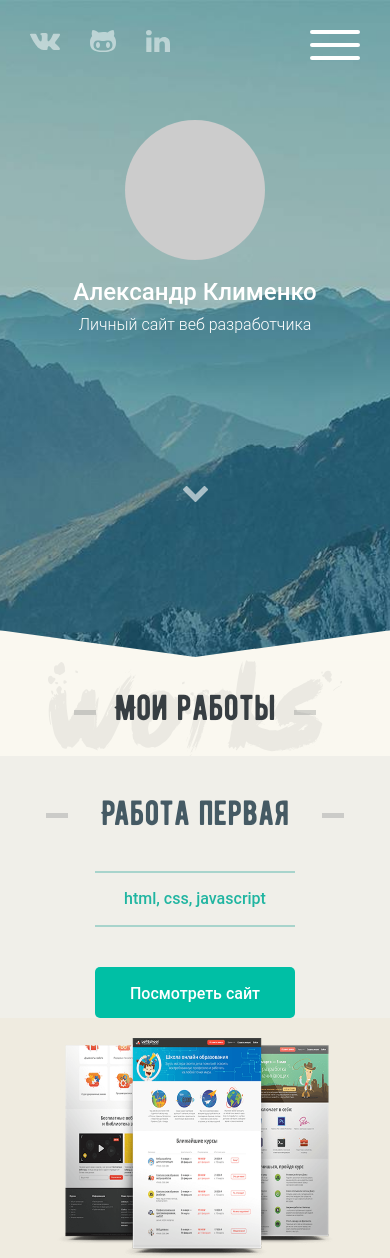
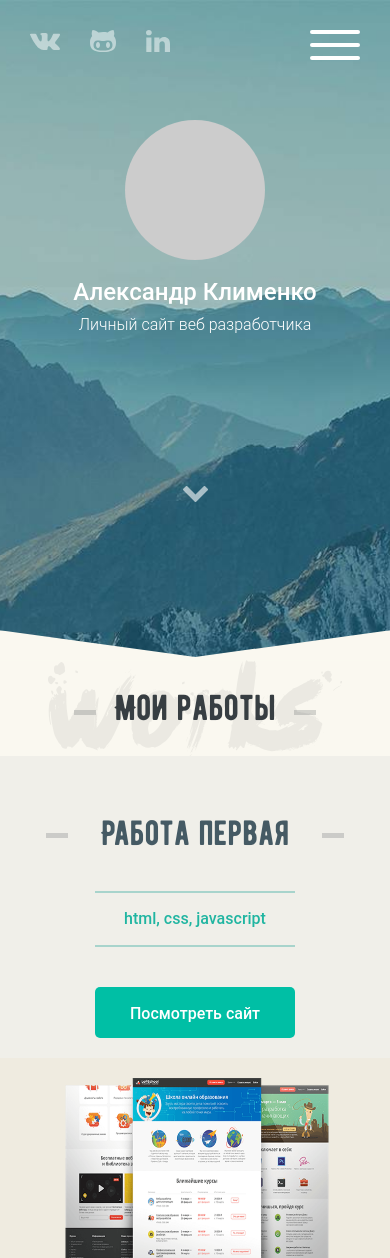
Before and after one commit to BeMoreHuman/BeMoreHuman.github.io, a Vue app: page /works in a window 390 px wide. Shown: the top 1258 px of the page. Built offline with nearby package versions, Linux system fonts and the light colour scheme; a web font is replaced by a local one.

Commit message:
works page mobile fix

```diff
--- a/src/views/Works.vue
+++ b/src/views/Works.vue
@@ -570,6 +570,9 @@ export default {
         "thumb1 thumb2";
     grid-column-gap: 0;
   }
+  .work {
+    padding: 20px 0;
+  }
   .work__preview {
     padding: 20px;
   }
```
